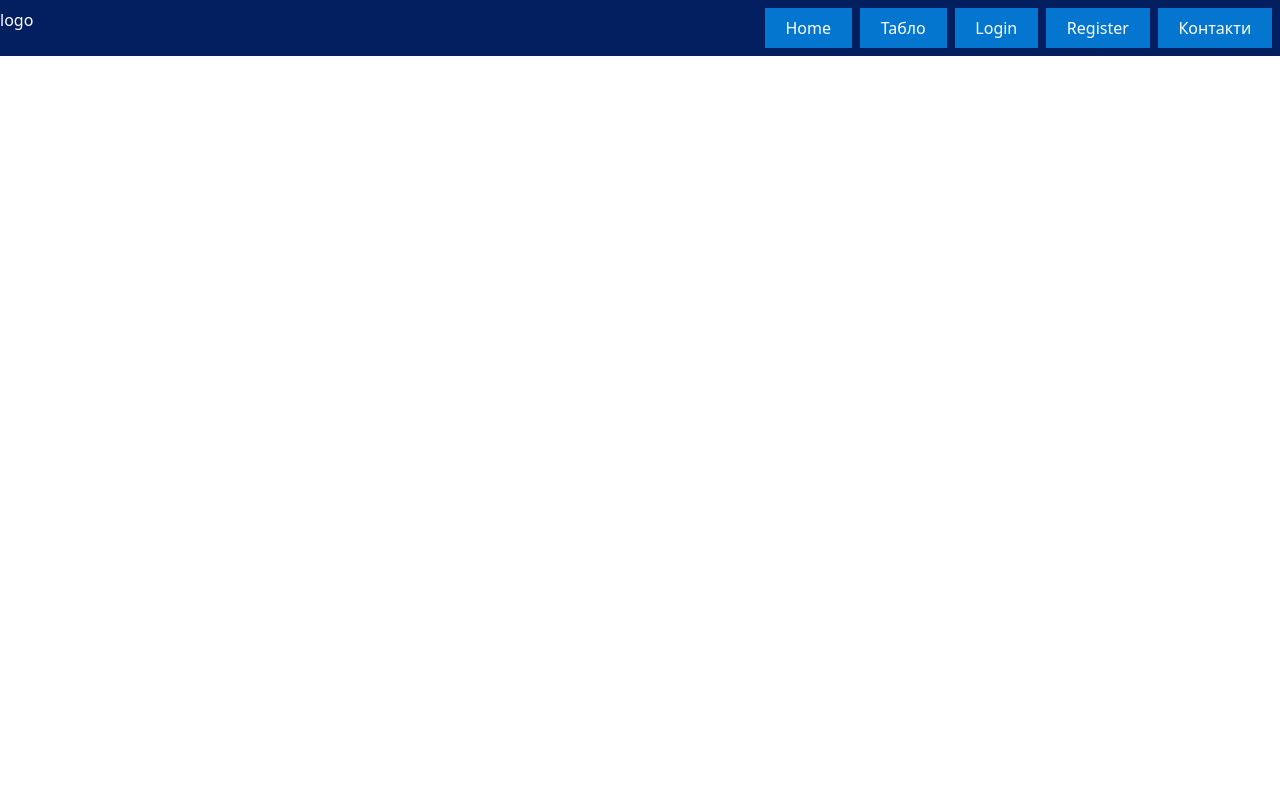
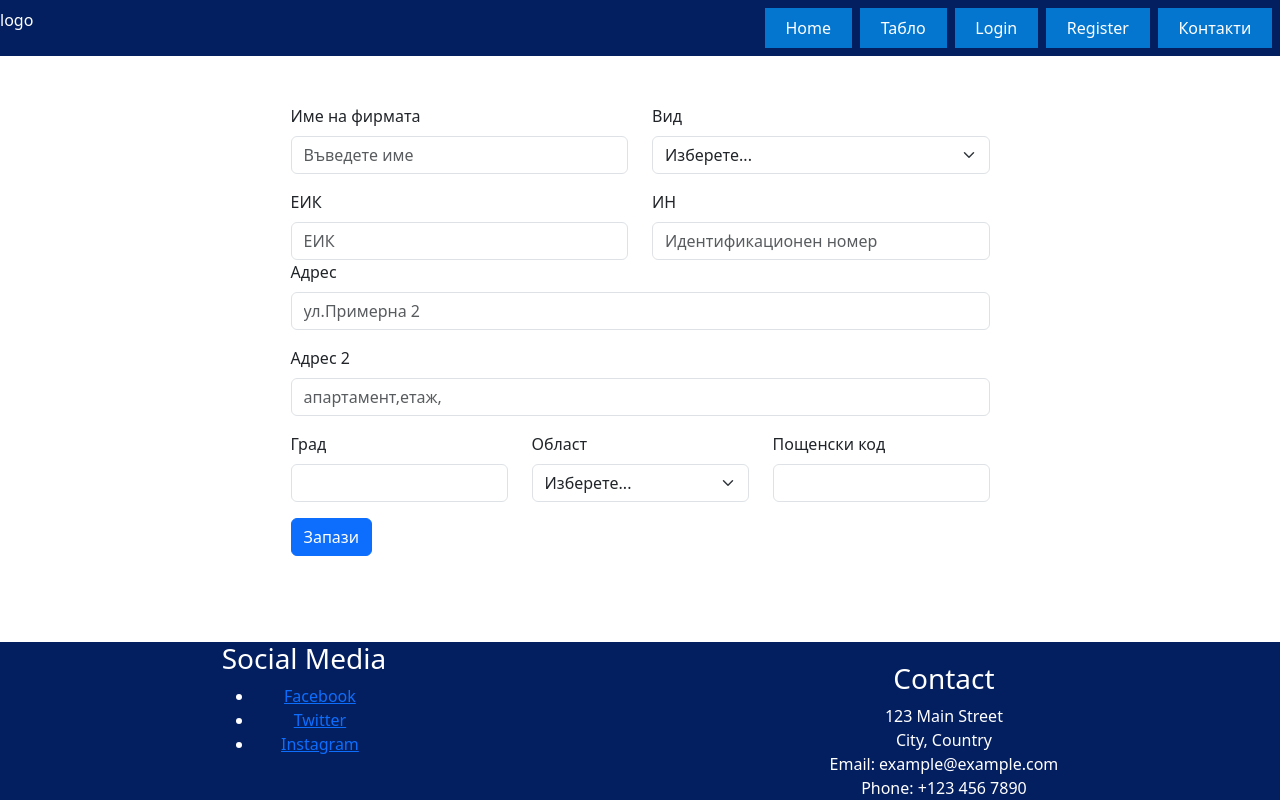
Before and after one commit to MiroZe/ze-winery, a React (Vite) app in the folder ze-winery-app/: page /create-company in a window 1280 px wide. Built offline with nearby package versions, Linux system fonts and the light colour scheme.

Commit message:
create footer, create company and some css

```diff
--- a/ze-winery-app/src/App.css
+++ b/ze-winery-app/src/App.css
@@ -0,0 +1,10 @@
+#root {
+
+    display: flex;
+      flex-direction: column;
+      justify-content: flex-start;
+      min-height: 100vh;
+
+
+
+  }
--- a/ze-winery-app/src/App.jsx
+++ b/ze-winery-app/src/App.jsx
@@ -5,6 +5,8 @@ import Header from './components/Header/Header';
 import { Routes, Route } from 'react-router-dom';
 import RegisterForm from './components/RegisterForm/RegisterForm';
 import Dashboard from './components/Dashboard/Dashboard';
+import Footer from './components/Footer/Footer';
+import CreateCompany from './components/CreateCompany/CreateCompany';
 
 function App() {
 
@@ -17,9 +19,11 @@ function App() {
         <Route path='/login' element={<LoginForm/>}/>
         <Route path='/register' element={<RegisterForm/>}/>
         <Route path='/dashboard' element={<Dashboard/>}/>
+        <Route path='/create-company' element={<CreateCompany/>}/>
 
 
       </Routes>
+      <Footer/>
 
     </>
 
--- /dev/null
+++ b/ze-winery-app/src/components/CreateCompany/CreateCompany.jsx
@@ -0,0 +1,94 @@
+
+import styles from './CreateCompany.module.css';
+import Button from 'react-bootstrap/Button';
+import Col from 'react-bootstrap/Col';
+import Form from 'react-bootstrap/Form';
+import Row from 'react-bootstrap/Row';
+
+
+const CreateCompany = () => {
+
+return (
+    <div className={styles['create-company-container']}>
+        <Form>
+      <Row className="mb-3">
+        <Form.Group as={Col} controlId="formGridName">
+          <Form.Label>Име на фирмата</Form.Label>
+          <Form.Control type="text" placeholder="Въведете име" />
+
+        </Form.Group>
+        <Form.Group as={Col} controlId="formGridType">
+        <Form.Label>Вид</Form.Label>
+          <Form.Select defaultValue="Choose...">
+            <option>Изберете...</option>
+            <option>ЕТ</option>
+            <option>ЕООД</option>
+            <option>ООД</option>
+            <option>ЕАД</option>
+            <option>АД</option>
+            <option>СД</option>
+          </Form.Select>
+          </Form.Group>
+
+      </Row>
+      <Row>
+      <Form.Group as={Col} controlId="formGridPassword">
+          <Form.Label>EИК</Form.Label>
+          <Form.Control type="number" placeholder="ЕИК" />
+        </Form.Group>
+        <Form.Group as={Col} controlId="formGridPassword">
+          <Form.Label>ИН</Form.Label>
+          <Form.Control type="number" placeholder="Идентификационен номер" />
+        </Form.Group>
+        </Row>
+
+      <Form.Group className="mb-3" controlId="formGridAddress1">
+        <Form.Label>Адрес</Form.Label>
+        <Form.Control placeholder="ул.Примерна 2" />
+      </Form.Group>
+
+      <Form.Group className="mb-3" controlId="formGridAddress2">
+        <Form.Label>Адрес 2</Form.Label>
+        <Form.Control placeholder="апартамент,етаж," />
+      </Form.Group>
+
+      <Row className="mb-3">
+        <Form.Group as={Col} controlId="formGridCity">
+          <Form.Label>Град</Form.Label>
+          <Form.Control />
+        </Form.Group>
+
+        <Form.Group as={Col} controlId="formGridState">
+          <Form.Label>Област</Form.Label>
+          <Form.Select defaultValue="Choose...">
+            <option>Изберете...</option>
+            <option>Варна</option>
+            <option>Бургас</option>
+            <option>Добрич</option>
+            <option>Хасково</option>
+            <option>Кърджали</option>
+            <option>Пловдив</option>
+            <option>София</option>
+            <option>Русе</option>
+            <option>Русе</option>
+          </Form.Select>
+        </Form.Group>
+
+        <Form.Group as={Col} controlId="formGridZip">
+          <Form.Label>Пощенски код</Form.Label>
+          <Form.Control />
+        </Form.Group>
+      </Row>
+
+
+
+      <Button variant="primary" type="submit">
+        Запази
+      </Button>
+    </Form>
+
+    </div>
+)
+
+}
+export default CreateCompany
--- /dev/null
+++ b/ze-winery-app/src/components/CreateCompany/CreateCompany.module.css
@@ -0,0 +1,7 @@
+.create-company-container {
+
+    flex-grow: 1;
+    margin: 2em auto;
+    padding: 1em;
+
+}
--- a/ze-winery-app/src/components/Dashboard/Dashboard.jsx
+++ b/ze-winery-app/src/components/Dashboard/Dashboard.jsx
@@ -1,4 +1,5 @@
-import { Link } from "react-router-dom"
+import { Link } from "react-router-dom";
+import styles from './Dashboard.module.css'
 
 
 const Dashboard = () => {
@@ -6,10 +7,11 @@ const Dashboard = () => {
 
     return (
 
-        <div>
+        <div className={styles['dashboard-container']}>
             <aside>
-            <ul>
-                <li><Link to={'/add-company'}>Добави компания</Link></li>
+            <ul className={styles['aside-list-items']}>
+                <li><Link to={'/create-company'}>Добави компания</Link></li>
+                <li><Link to={'/my-companes'}>Мои компании</Link></li>
                 <li><Link to={'/products'}>Продукти</Link></li>
                 <li><Link to={'/logout'}>Излез</Link></li>
             </ul>
--- /dev/null
+++ b/ze-winery-app/src/components/Dashboard/Dashboard.module.css
@@ -0,0 +1,29 @@
+.dashboard-container {
+    flex-grow: 1;
+    max-width: 15em;
+    background-color: #041f60;
+}
+
+.aside-list-items {
+
+    display: flex;
+    flex-direction: column;
+    gap: 1em;
+
+}
+
+.dashboard-container li {
+    display: block;
+    background-color:#0476D0 ;
+    padding: 0.5em;
+    width: 7em;
+    margin: 0 auto;
+    text-align: center;
+    border-radius: 0.3em;
+
+}
+
+.dashboard-container li a {
+    text-decoration: none;
+    color: #fff;
+}
--- /dev/null
+++ b/ze-winery-app/src/components/Footer/Footer.jsx
@@ -0,0 +1,44 @@
+import styles from './Footer.module.css'
+
+const Footer = () => {
+
+    return(
+            <footer className={styles['footer']}>
+              <div className={styles['social-links']}>
+                <div>
+                  <h3>Social Media</h3>
+                  <ul className="social-list">
+                    <li>
+                      <a href="https://www.facebook.com/" target="_blank" rel="noopener noreferrer">
+                        Facebook
+                      </a>
+                    </li>
+                    <li>
+                      <a href="https://twitter.com/" target="_blank" rel="noopener noreferrer">
+                        Twitter
+                      </a>
+                    </li>
+                    <li>
+                      <a href="https://www.instagram.com/" target="_blank" rel="noopener noreferrer">
+                        Instagram
+                      </a>
+                    </li>
+                  </ul>
+                </div>
+                <div className={styles['contact-info']}>
+                  <h3>Contact</h3>
+                  <p>123 Main Street</p>
+                  <p>City, Country</p>
+                  <p>Email: example@example.com</p>
+                  <p>Phone: +123 456 7890</p>
+                </div>
+              </div>
+              {/* Add more content as needed */}
+            </footer>
+          );
+
+
+
+
+}
+export default Footer
--- /dev/null
+++ b/ze-winery-app/src/components/Footer/Footer.module.css
@@ -0,0 +1,22 @@
+
+.footer {
+    background-color:#041f60 ;
+    color: #fff ;
+
+    text-align: center;
+    font-size: 1em;
+  }
+
+  .social-links {
+    display: flex;
+    justify-content: space-around;
+  }
+
+  .contact-info {
+    margin-top: 20px;
+
+    font-weight: 0.5em;
+  }
+  .contact-info p {
+    margin: 0;
+  }
--- a/ze-winery-app/src/components/LoginForm/LoginForm.jsx
+++ b/ze-winery-app/src/components/LoginForm/LoginForm.jsx
@@ -1,11 +1,12 @@
 import Form from 'react-bootstrap/Form';
 import FloatingLabel from 'react-bootstrap/FloatingLabel';
 import Button from 'react-bootstrap/Button';
+import styles from './LoginForm.module.css'
 
 const LoginForm = () => {
 
     return(
-        <div>
+        <div className={styles['login-form-container']}>
         <Form>
             <FloatingLabel
                 controlId="floatingInput"
--- /dev/null
+++ b/ze-winery-app/src/components/LoginForm/LoginForm.module.css
@@ -0,0 +1,5 @@
+.login-form-container {
+    flex-grow: 1;
+    max-width: 25em;
+    margin: 5em auto;
+}
--- a/ze-winery-app/src/components/RegisterForm/RegisterForm.jsx
+++ b/ze-winery-app/src/components/RegisterForm/RegisterForm.jsx
@@ -1,13 +1,14 @@
 import Form from 'react-bootstrap/Form';
 import Button from 'react-bootstrap/Button';
 import FloatingLabel from 'react-bootstrap/FloatingLabel';
+import styles from './RegisterForm.module.css'
 
 
 const RegisterForm = () => {
 
 
     return (
-        <div>
+        <div className={styles['register-form-container']}>
         <Form>
             <FloatingLabel
                 controlId="floatingInput"
--- /dev/null
+++ b/ze-winery-app/src/components/RegisterForm/RegisterForm.module.css
@@ -0,0 +1,5 @@
+.register-form-container {
+    flex-grow: 1;
+    max-width: 25em;
+    margin: 5em auto;
+}
```
